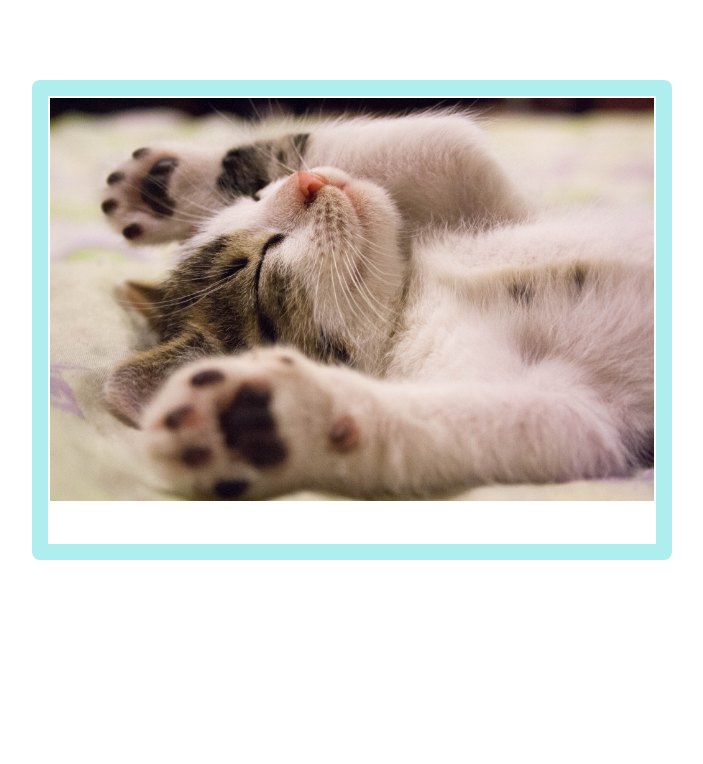
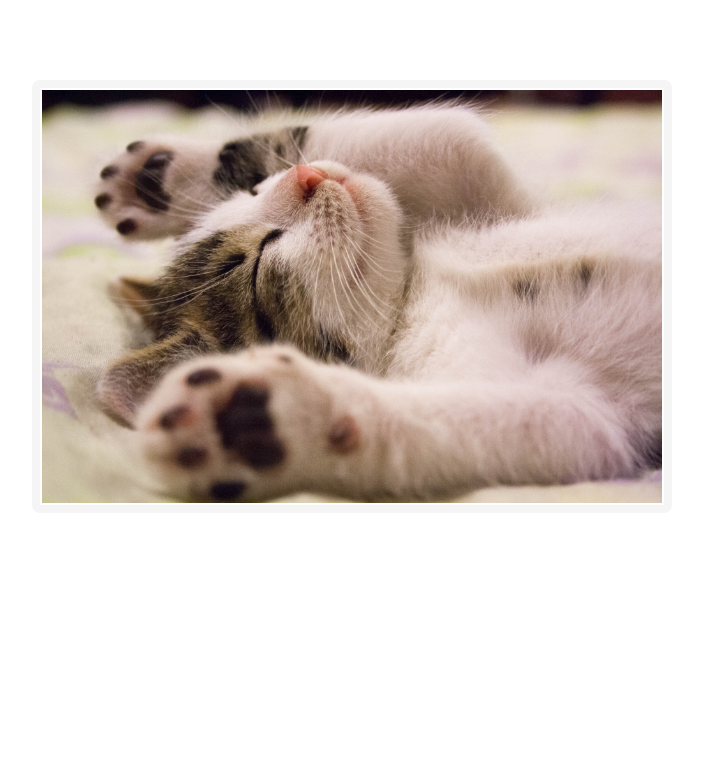
Before and after one commit to a-stephen/flask-app, a Flask app: page / in a window 1280 px wide. Shown: the part 68-832 px from the top of the page, without its empty margins (288-991 px from the left). Run offline with Flask 2, Linux system fonts and the light colour scheme.

Commit message:
Styling done

```diff
--- a/static/index.css
+++ b/static/index.css
@@ -53,9 +53,16 @@ picture {
 
 .img-container {
   max-width: 40rem;
-  min-height: 30rem;
+  min-height: 20rem;
   margin: 5rem auto;
-  border: 1rem solid paleturquoise;
+  border: .5rem solid whitesmoke;
   border-radius: .5rem;
   padding: 0.1rem;
 }
+
+.attribution-container {
+  min-width: 30rem;
+  min-height: 2rem;
+  font-family: Arial, Helvetica, sans-serif;
+  justify-content: center;
+}
```
